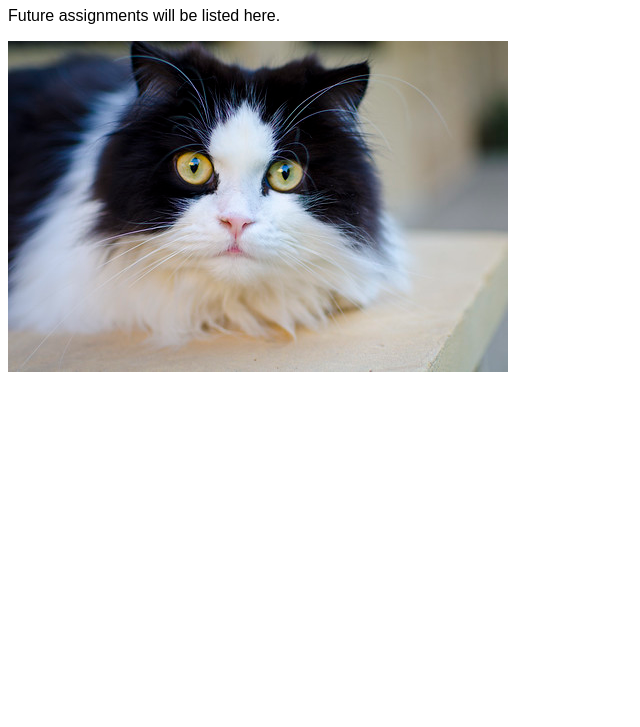
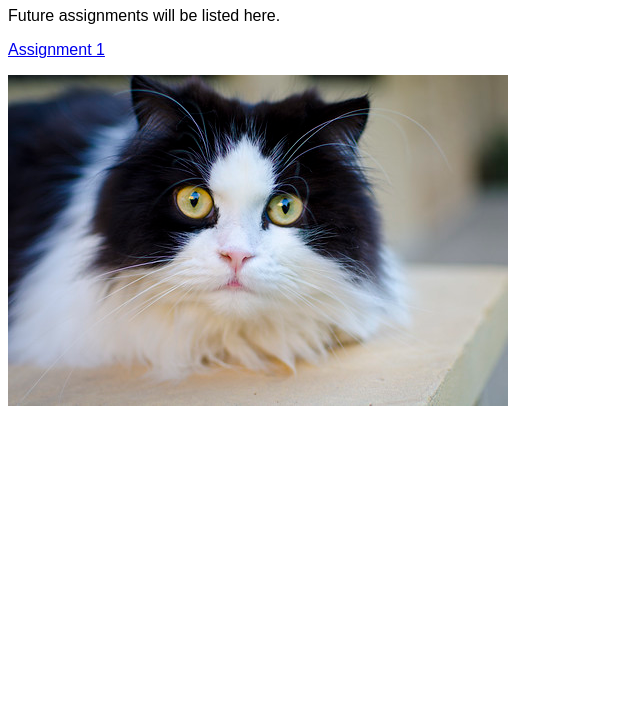
Before and after one commit to NgocThienNguyen-jn/Ngoc-Thien-Internet-Studio-Wednesday, a plain HTML site: page index.html in a window 1280 px wide. Shown: the part 73-800 px from the top of the page, without its empty margins (0-640 px from the left). Drawn offline with Linux system fonts and the light colour scheme.

Commit message:
Updated index.html

```diff
--- a/index.html
+++ b/index.html
@@ -9,6 +9,7 @@
 
 	<h1>The homepage for Internet Studio 1</h1>
 	<p>Future assignments will be listed here.</p>
+	<p><a href="./asg1/index.html">Assignment 1</a></p>
 	<img src="assets/img/cat.jpg" alt="">
 
 	<script src="./assets/js/main.js"></script>
```
